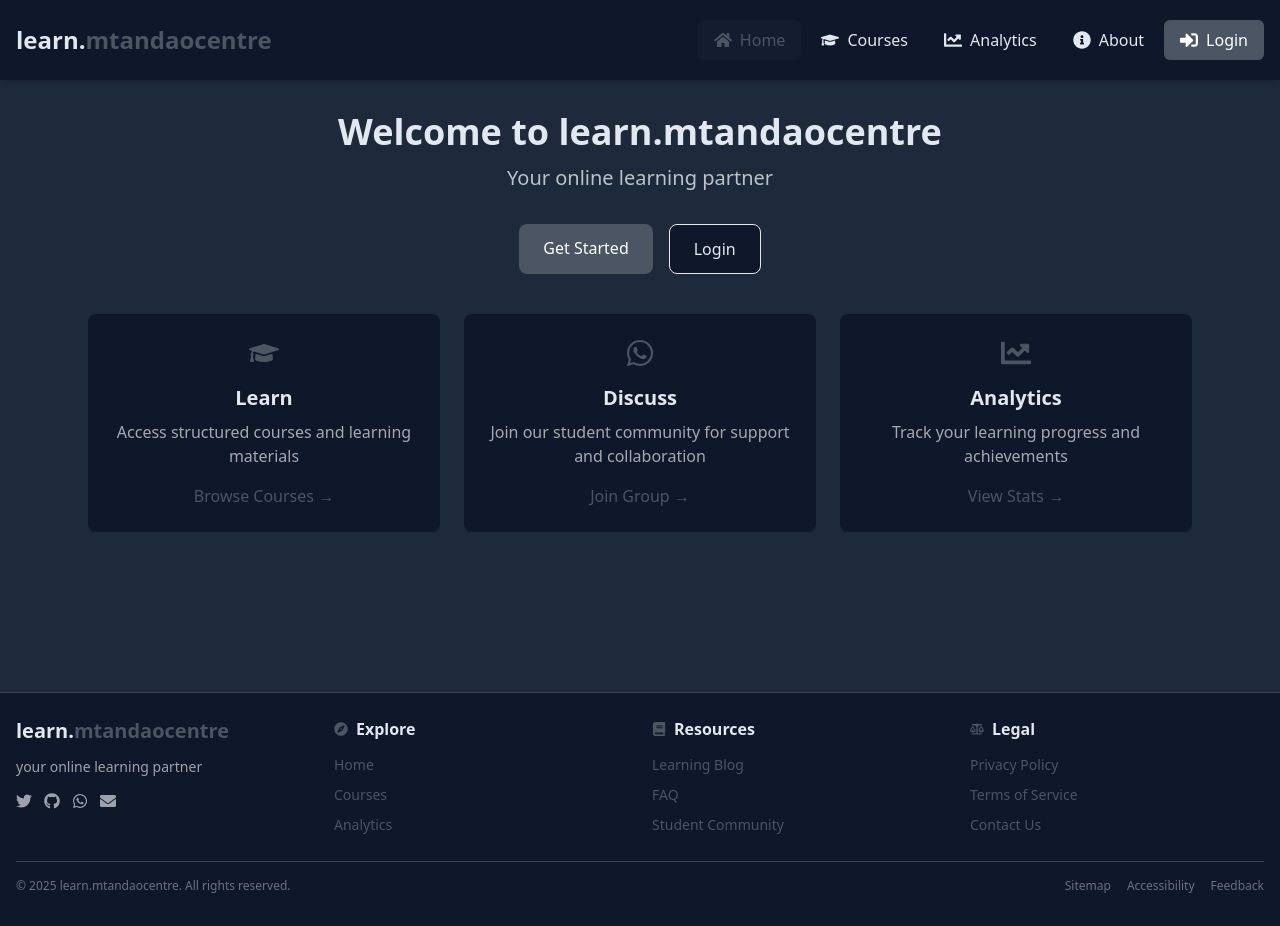
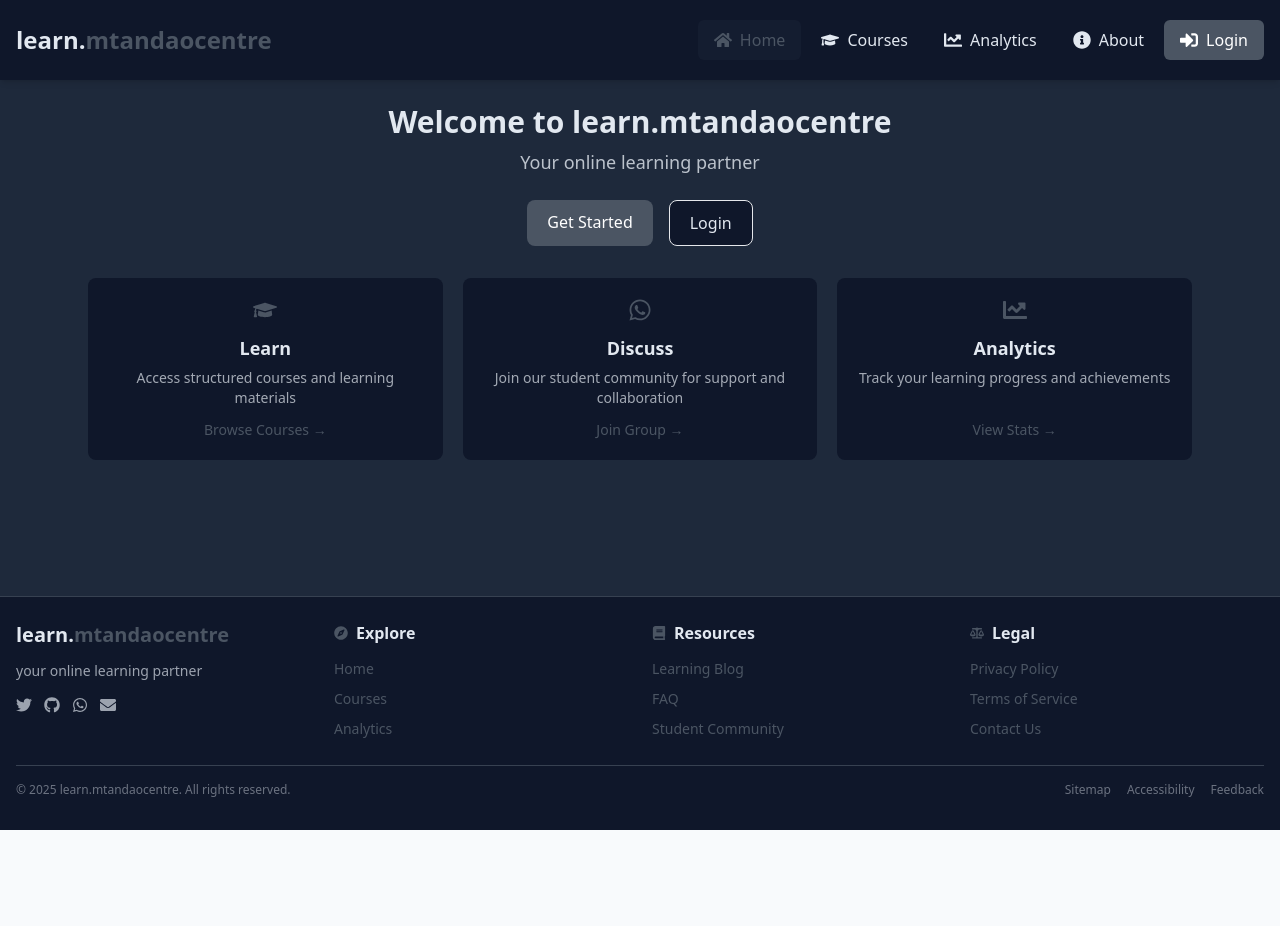
Before and after one commit to mtandaocentre/learn.mtandaocentre, a React (Vite) app in the folder client/: page / in a window 1280 px wide. After the commit the page ends 830 px from the top, so only its background shows below. Built offline with nearby package versions, Linux system fonts and the light colour scheme; no server answers.

Commit message:
Harmonized styling with footer

```diff
--- a/client/src/pages/Home.jsx
+++ b/client/src/pages/Home.jsx
@@ -10,27 +10,27 @@ const Home = () => {
   const { user } = useAuth();
 
   return (
-    <div className="w-full max-w-6xl mx-auto px-4 sm:px-6 py-8 text-center">
-      <h1 className="text-3xl md:text-4xl font-bold mb-3 text-text-light">
+    <div className="w-full max-w-6xl mx-auto px-4 sm:px-6 py-6 text-center">
+      <h1 className="text-2xl md:text-3xl font-bold mb-2 text-text-light">
         {user ? `Welcome back, ${user.name}!` : "Welcome to learn.mtandaocentre"}
       </h1>
 
-      <p className="text-lg md:text-xl text-text-light/80 mb-8">
+      <p className="text-md md:text-lg text-text-light/80 mb-6">
         Your online learning partner
       </p>
 
-      <div className="flex justify-center gap-4 mb-10">
+      <div className="flex justify-center gap-4 mb-8">
         {!user ? (
           <>
             <Link
               to="/register"
-              className="bg-accent text-white px-6 py-3 rounded-lg hover:bg-accent/90 hover:shadow-lg transition-all duration-300 transform hover:scale-105"
+              className="bg-accent text-white px-5 py-2.5 rounded-lg hover:bg-accent/90 hover:shadow-md transition-all duration-300 transform hover:scale-105 text-sm md:text-base"
             >
               Get Started
             </Link>
             <Link
               to="/login"
-              className="bg-primary-darker text-text-light px-6 py-3 rounded-lg hover:bg-primary-darkest hover:shadow-lg transition-all duration-300 border border-primary-light"
+              className="bg-primary-darker text-text-light px-5 py-2.5 rounded-lg hover:bg-primary-darkest hover:shadow-md transition-all duration-300 border border-primary-light text-sm md:text-base"
             >
               Login
             </Link>
@@ -38,29 +38,29 @@ const Home = () => {
         ) : (
           <Link
             to="/dashboard"
-            className="bg-accent text-white px-6 py-3 rounded-lg hover:bg-accent/90 transition-all"
+            className="bg-accent text-white px-5 py-2.5 rounded-lg hover:bg-accent/90 transition-all text-sm md:text-base"
           >
             Go to Dashboard
           </Link>
         )}
       </div>
 
-      <div className="grid grid-cols-1 md:grid-cols-3 gap-6 mb-12">
+      <div className="grid grid-cols-1 md:grid-cols-3 gap-5 mb-8">
         {/* Learn Card */}
         <Link
           to="/courses"
-          className="block bg-primary-darker rounded-lg hover:bg-primary-darkest transition-all duration-300 hover:shadow-xl cursor-pointer"
+          className="block bg-primary-darker rounded-lg hover:bg-primary-darkest transition-all duration-300 hover:shadow-lg cursor-pointer"
         >
-          <div className="p-6 flex flex-col h-full">
+          <div className="p-5 flex flex-col h-full">
             <FaGraduationCap
               aria-label="Courses"
-              className="text-3xl mb-4 text-accent mx-auto"
+              className="text-2xl mb-3 text-accent mx-auto"
             />
-            <h2 className="text-xl font-bold mb-2 text-text-light">Learn</h2>
-            <p className="text-text-light/70 mb-4 flex-grow">
+            <h2 className="text-lg font-bold mb-1.5 text-text-light">Learn</h2>
+            <p className="text-text-light/70 mb-3 flex-grow text-sm">
               Access structured courses and learning materials
             </p>
-            <div className="text-accent font-medium mt-auto">Browse Courses →</div>
+            <div className="text-accent font-medium mt-auto text-sm">Browse Courses →</div>
           </div>
         </Link>
 
@@ -69,36 +69,36 @@ const Home = () => {
           href="https://wa.me/yourgroup"
           target="_blank"
           rel="noopener noreferrer"
-          className="block bg-primary-darker rounded-lg hover:bg-primary-darkest transition-all duration-300 hover:shadow-xl cursor-pointer"
+          className="block bg-primary-darker rounded-lg hover:bg-primary-darkest transition-all duration-300 hover:shadow-lg cursor-pointer"
         >
-          <div className="p-6 flex flex-col h-full">
+          <div className="p-5 flex flex-col h-full">
             <FaWhatsapp
               aria-label="Discussion Group"
-              className="text-3xl mb-4 text-accent mx-auto"
+              className="text-2xl mb-3 text-accent mx-auto"
             />
-            <h2 className="text-xl font-bold mb-2 text-text-light">Discuss</h2>
-            <p className="text-text-light/70 mb-4 flex-grow">
+            <h2 className="text-lg font-bold mb-1.5 text-text-light">Discuss</h2>
+            <p className="text-text-light/70 mb-3 flex-grow text-sm">
               Join our student community for support and collaboration
             </p>
-            <div className="text-accent font-medium mt-auto">Join Group →</div>
+            <div className="text-accent font-medium mt-auto text-sm">Join Group →</div>
           </div>
         </a>
 
         {/* Analytics Card */}
         <Link
           to="/progress"
-          className="block bg-primary-darker rounded-lg hover:bg-primary-darkest transition-all duration-300 hover:shadow-xl cursor-pointer"
+          className="block bg-primary-darker rounded-lg hover:bg-primary-darkest transition-all duration-300 hover:shadow-lg cursor-pointer"
         >
-          <div className="p-6 flex flex-col h-full">
+          <div className="p-5 flex flex-col h-full">
             <FaChartLine
               aria-label="Progress Analytics"
-              className="text-3xl mb-4 text-accent mx-auto"
+              className="text-2xl mb-3 text-accent mx-auto"
             />
-            <h2 className="text-xl font-bold mb-2 text-text-light">Analytics</h2>
-            <p className="text-text-light/70 mb-4 flex-grow">
+            <h2 className="text-lg font-bold mb-1.5 text-text-light">Analytics</h2>
+            <p className="text-text-light/70 mb-3 flex-grow text-sm">
               Track your learning progress and achievements
             </p>
-            <div className="text-accent font-medium mt-auto">View Stats →</div>
+            <div className="text-accent font-medium mt-auto text-sm">View Stats →</div>
           </div>
         </Link>
       </div>
```
